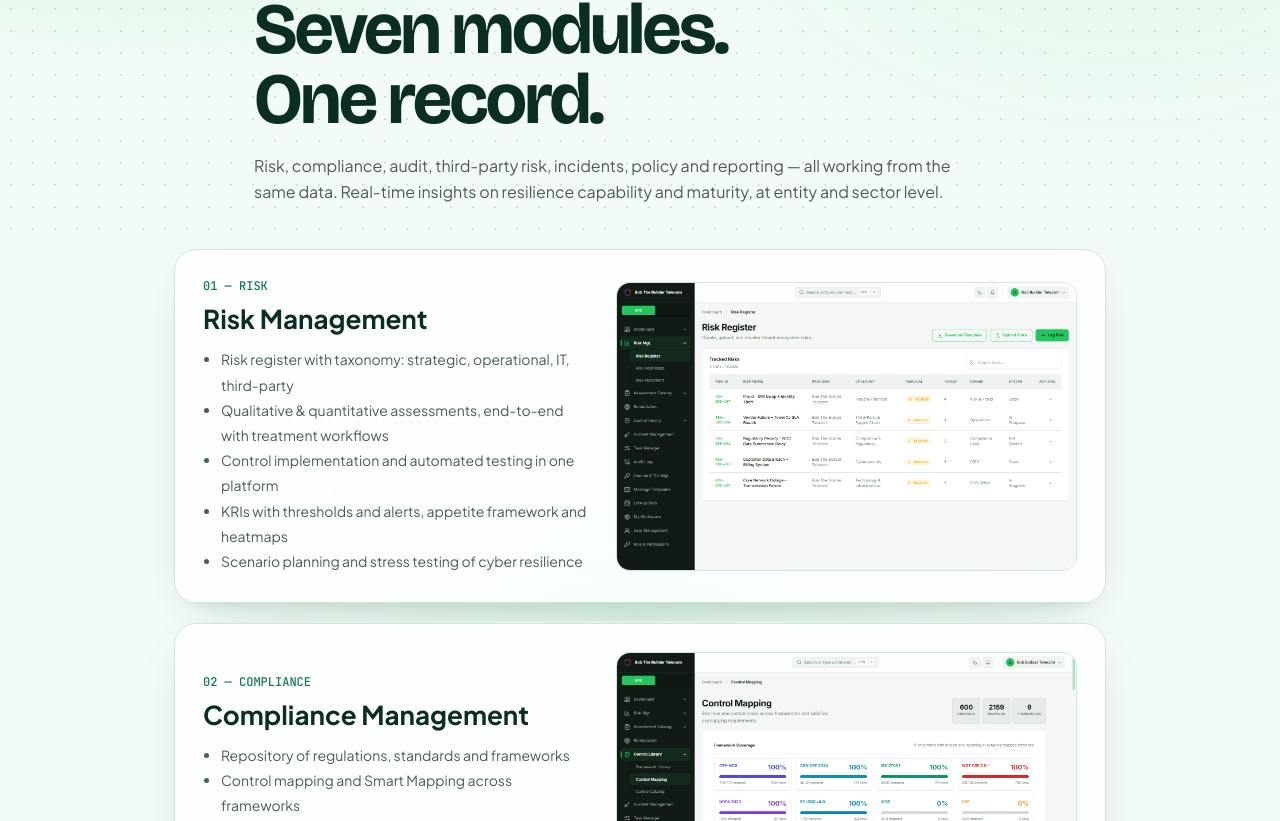
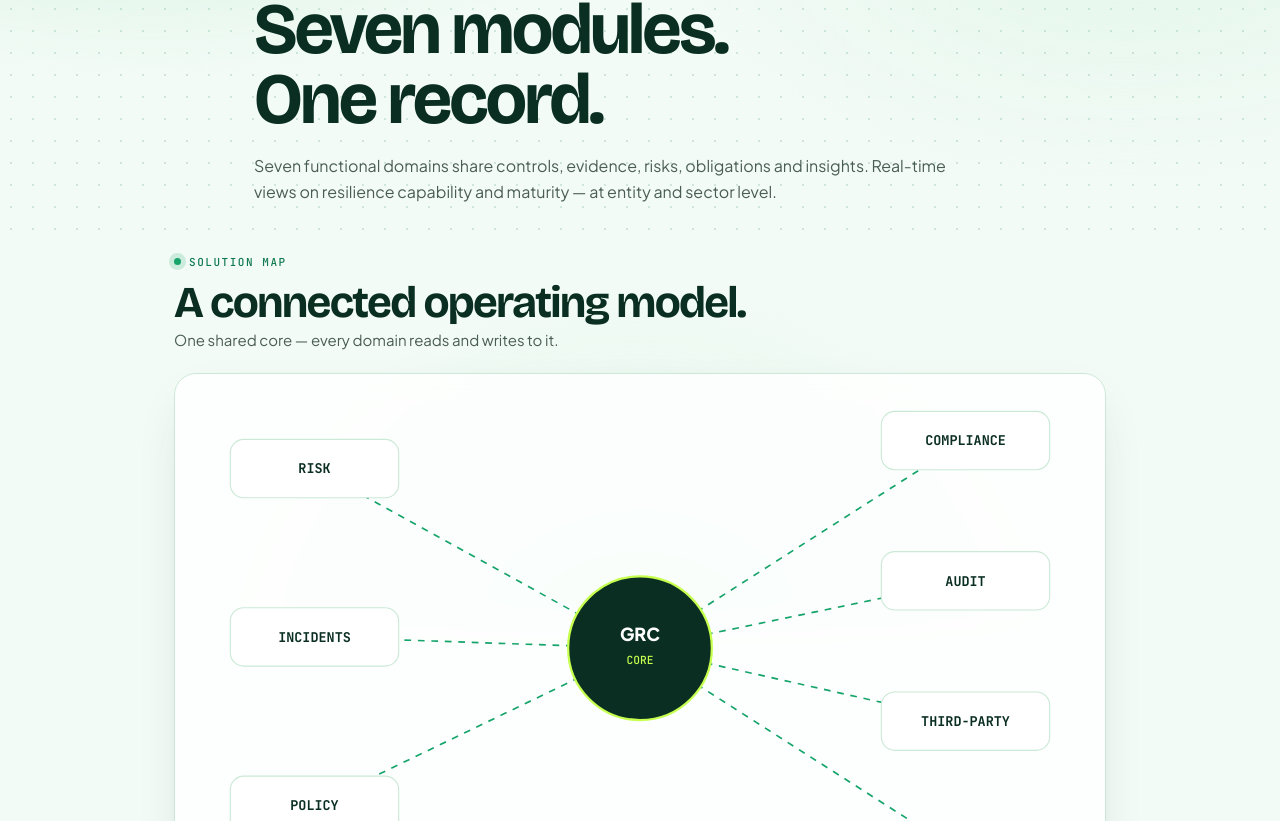
Before and after one commit to novrGitLab/novrgrc-landing, a React (Vite) app: page /platform in a window 1280 px wide. Shown: the part 179-1000 px from the top of the page. Built offline with nearby package versions, Linux system fonts and the light colour scheme.

Commit message:
feat: deck-sourced copy and platform visuals
Home story headline, dark-band north star, Platform solution-map diagram, Framework evidence-chain strip, Solutions connected-model strip and executive-view panel.

```diff
--- a/src/routes/Framework.jsx
+++ b/src/routes/Framework.jsx
@@ -125,6 +125,16 @@ export default function Framework() {
               assessment · automated and customised assessments. Also covers {frameworksIntlExamples.join(' · ')}.
             </p>
           </Reveal>
+          <Reveal delay={0.16}>
+            <div style={{ marginTop: 22, display: 'flex', gap: 8, justifyContent: 'center', flexWrap: 'wrap', alignItems: 'center', fontFamily: 'var(--font-mono)', fontSize: 12, fontWeight: 700, color: 'var(--brand-deep)' }}>
+              {['Obligations', 'Map controls', 'Test continuously', 'Collect evidence', 'Remediate', 'Report'].map((s, i, a) => (
+                <span key={s} style={{ display: 'inline-flex', alignItems: 'center', gap: 8 }}>
+                  {s}{i < a.length - 1 && <span aria-hidden="true" style={{ color: 'var(--brand)' }}>→</span>}
+                </span>
+              ))}
+            </div>
+            <p className="muted" style={{ marginTop: 10, fontSize: 13 }}>The evidence chain — from regulatory obligation to report.</p>
+          </Reveal>
         </div>
       </section>
       <CtaBand title="See the frameworks mapped to your controls." />
--- a/src/routes/Home.jsx
+++ b/src/routes/Home.jsx
@@ -130,7 +130,12 @@ export default function Home() {
         <div className="wrap">
           <Reveal><span className="eyebrow-mono">Governance, Risk & Compliance, Powered by NovrGRC</span></Reveal>
           <Reveal delay={0.06}>
-            <h2 className="display" style={{ fontSize: 'clamp(34px,5vw,64px)', margin: '14px 0 34px', maxWidth: 800 }}>Organisation work in. Resilience insight out.</h2>
+            <h2 className="display" style={{ fontSize: 'clamp(34px,5vw,64px)', margin: '14px 0 12px', maxWidth: 800 }}>One platform. One source of truth. One view of resilience.</h2>
+          </Reveal>
+          <Reveal delay={0.1}>
+            <p style={{ color: 'var(--muted)', fontSize: 16, lineHeight: 1.65, maxWidth: '64ch', margin: '0 0 34px' }}>
+              From fragmented evidence and manual reporting — to continuous, measurable cyber resilience.
+            </p>
           </Reveal>
           <div className="story-grid" style={{ display: 'grid', gridTemplateColumns: 'repeat(3,1fr)', gap: 16 }}>
             {[
@@ -182,7 +187,8 @@ export default function Home() {
         <div className="wrap">
           <Reveal>
             <div style={{ fontFamily: 'var(--font-mono)', fontSize: 11, letterSpacing: '.18em', color: 'var(--lime)' }}>● LIVE WALKTHROUGH — 20 MIN</div>
-            <h2 className="display" style={{ fontSize: 'clamp(36px,6vw,72px)', margin: '14px 0 20px' }}>See NovrGRC in action.</h2>
+            <h2 className="display" style={{ fontSize: 'clamp(36px,6vw,72px)', margin: '14px 0 12px' }}>Continuous cyber resilience.</h2>
+            <p style={{ color: 'rgba(255,255,255,.82)', margin: '0 0 24px', fontSize: 15 }}>Visibility · Automation · Assurance · Resilience — see NovrGRC in action.</p>
             <Link to="/demo" className="btn-ghost" style={{ background: 'var(--lime)', borderColor: 'var(--lime)', fontWeight: 800 }}>Request a demo →</Link>
           </Reveal>
         </div>
--- a/src/routes/Platform.jsx
+++ b/src/routes/Platform.jsx
@@ -10,6 +10,16 @@ const addOns = [
   { k: '⚙', title: 'Low-code / no-code workflows', sub: 'Customise workflows without engineering support.', preview: ['Drag-and-drop approval chains', 'Auto-escalations and reminders', 'Shipped by ops teams — no engineers required'] },
 ]
 
+const hubNodes = [
+  { id: 'risk', label: 'RISK', x: 110, y: 70 },
+  { id: 'inc', label: 'INCIDENTS', x: 110, y: 220 },
+  { id: 'pol', label: 'POLICY', x: 110, y: 370 },
+  { id: 'comp', label: 'COMPLIANCE', x: 690, y: 45 },
+  { id: 'aud', label: 'AUDIT', x: 690, y: 170 },
+  { id: 'tpr', label: 'THIRD-PARTY', x: 690, y: 295 },
+  { id: 'ana', label: 'ANALYTICS', x: 690, y: 415 },
+]
+
 export default function Platform() {
   const [on, setOn] = useState({})
   return (
@@ -17,8 +27,36 @@ export default function Platform() {
       <PageHero
         eyebrow="Platform"
         title="Seven modules. One record."
-        sub="Risk, compliance, audit, third-party risk, incidents, policy and reporting — all working from the same data. Real-time insights on resilience capability and maturity, at entity and sector level."
+        sub="Seven functional domains share controls, evidence, risks, obligations and insights. Real-time views on resilience capability and maturity — at entity and sector level."
       />
+      <section style={{ padding: '12px 0 84px' }}>
+        <div className="wrap" style={{ maxWidth: 980 }}>
+          <Reveal><span className="eyebrow-mono">Solution map</span></Reveal>
+          <Reveal delay={0.05}>
+            <h2 className="display" style={{ fontSize: 'clamp(28px,4vw,44px)', margin: '12px 0 6px' }}>A connected operating model.</h2>
+            <p style={{ color: 'var(--muted)', margin: '0 0 24px' }}>One shared core — every domain reads and writes to it.</p>
+          </Reveal>
+          <Reveal>
+            <div className="glass" style={{ padding: 16 }}>
+              <svg viewBox="0 0 800 460" style={{ width: '100%', height: 'auto', display: 'block' }} role="img" aria-label="Solution map: seven domains connected to one GRC core">
+                {hubNodes.map((n) => (
+                  <line key={n.id} x1={400} y1={230} x2={n.x} y2={n.y} stroke="var(--brand)" strokeWidth="1.5" strokeDasharray="6 6" />
+                ))}
+                {hubNodes.map((n) => (
+                  <g key={n.id}>
+                    <rect x={n.x - 75} y={n.y - 26} width={150} height={52} rx={12} fill="#fff" stroke="var(--line)" />
+                    <text x={n.x} y={n.y + 1} textAnchor="middle" dominantBaseline="middle" fontSize={12} fontWeight={700} fill="var(--ink)" fontFamily="var(--font-mono)">{n.label}</text>
+                  </g>
+                ))}
+                <circle cx={400} cy={230} r={64} fill="var(--dark-band)" />
+                <circle cx={400} cy={230} r={64} fill="none" stroke="var(--lime)" strokeWidth={2} />
+                <text x={400} y={224} textAnchor="middle" fontSize={16} fontWeight={800} fill="#fff">GRC</text>
+                <text x={400} y={244} textAnchor="middle" fontSize={10} fill="var(--lime)" fontFamily="var(--font-mono)">CORE</text>
+              </svg>
+            </div>
+          </Reveal>
+        </div>
+      </section>
       <section style={{ padding: '12px 0 84px' }}>
         <div className="wrap" style={{ maxWidth: 980 }}>
           {modules.map((m, i) => (
--- a/src/routes/Solutions.jsx
+++ b/src/routes/Solutions.jsx
@@ -73,6 +73,11 @@ export default function Solutions() {
             })}
           </div>
           <style>{`@media(max-width:900px){ .splitwrap{ flex-direction:column !important } .splitwrap > div{ min-height:300px !important } }`}</style>
+          <Reveal delay={0.1}>
+            <div className="glass" style={{ marginTop: 16, padding: '14px 20px', textAlign: 'center', fontFamily: 'var(--font-mono)', fontSize: 12, fontWeight: 700, color: 'var(--brand-deep)' }}>
+              CONNECTED DATA MODEL&nbsp;&nbsp;·&nbsp;&nbsp;Vendor → Risk → Control → Incident → Remediation → Evidence
+            </div>
+          </Reveal>
         </div>
       </section>
 
@@ -87,6 +92,33 @@ export default function Solutions() {
               <img src="/dashboard.png" alt="NovrGRC dashboard" style={{ width: '100%', display: 'block' }} draggable={false} />
             </div>
           </Reveal>
+          <Reveal delay={0.05}>
+            <div className="glass" style={{ marginTop: 16, padding: 20 }}>
+              <div style={{ fontFamily: 'var(--font-mono)', fontSize: 11, letterSpacing: '.14em', color: 'var(--brand-deep)', marginBottom: 14 }}>EXECUTIVE VIEW · SAMPLE DATA</div>
+              <div className="exec-grid" style={{ display: 'grid', gridTemplateColumns: 'repeat(4,1fr)', gap: 12 }}>
+                {[
+                  ['OVERALL RISK', 'Medium', '#B7791F'],
+                  ['COMPLIANCE', '92%', 'var(--brand-deep)'],
+                  ['AUDIT READINESS', '87%', 'var(--brand-deep)'],
+                  ['SUPPLIER RISK', 'Low', 'var(--brand-deep)'],
+                ].map(([k, v, c]) => (
+                  <div key={k} style={{ background: 'var(--mint)', borderRadius: 12, padding: '14px 16px', textAlign: 'center' }}>
+                    <div style={{ fontFamily: 'var(--font-mono)', fontSize: 10, letterSpacing: '.1em', color: 'var(--muted)' }}>{k}</div>
+                    <div className="display" style={{ fontSize: 30, color: c, marginTop: 4 }}>{v}</div>
+                  </div>
+                ))}
+              </div>
+              <div style={{ marginTop: 16 }}>
+                <div style={{ fontFamily: 'var(--font-mono)', fontSize: 10, letterSpacing: '.1em', color: 'var(--muted)', marginBottom: 8 }}>TOP ACTIONS</div>
+                {['Close high-risk control gaps', 'Complete overdue vendor reviews', 'Prepare evidence for next audit'].map((a) => (
+                  <div key={a} style={{ display: 'flex', gap: 10, alignItems: 'flex-start', fontSize: 14, padding: '6px 0', lineHeight: 1.5 }}>
+                    <span className="check solid" style={{ width: 18, height: 18, fontSize: 10 }}>→</span>{a}
+                  </div>
+                ))}
+              </div>
+            </div>
+          </Reveal>
+          <style>{`@media(max-width:640px){ .exec-grid{ grid-template-columns:1fr 1fr !important } }`}</style>
           <div className="compare-caps" style={{ display: 'grid', gridTemplateColumns: '1fr 1fr', gap: 16, marginTop: 14 }}>
             <div className="glass" style={{ padding: '14px 18px', fontSize: 13, lineHeight: 1.6 }}><strong>Organisation workspace.</strong> <span className="muted">Day-to-day risk, compliance, audit and policy automation.</span></div>
             <div className="glass" style={{ padding: '14px 18px', fontSize: 13, lineHeight: 1.6 }}><strong>Regulator-ready.</strong> <span className="muted">The same record rolls up into sector-wide reporting.</span></div>
```
